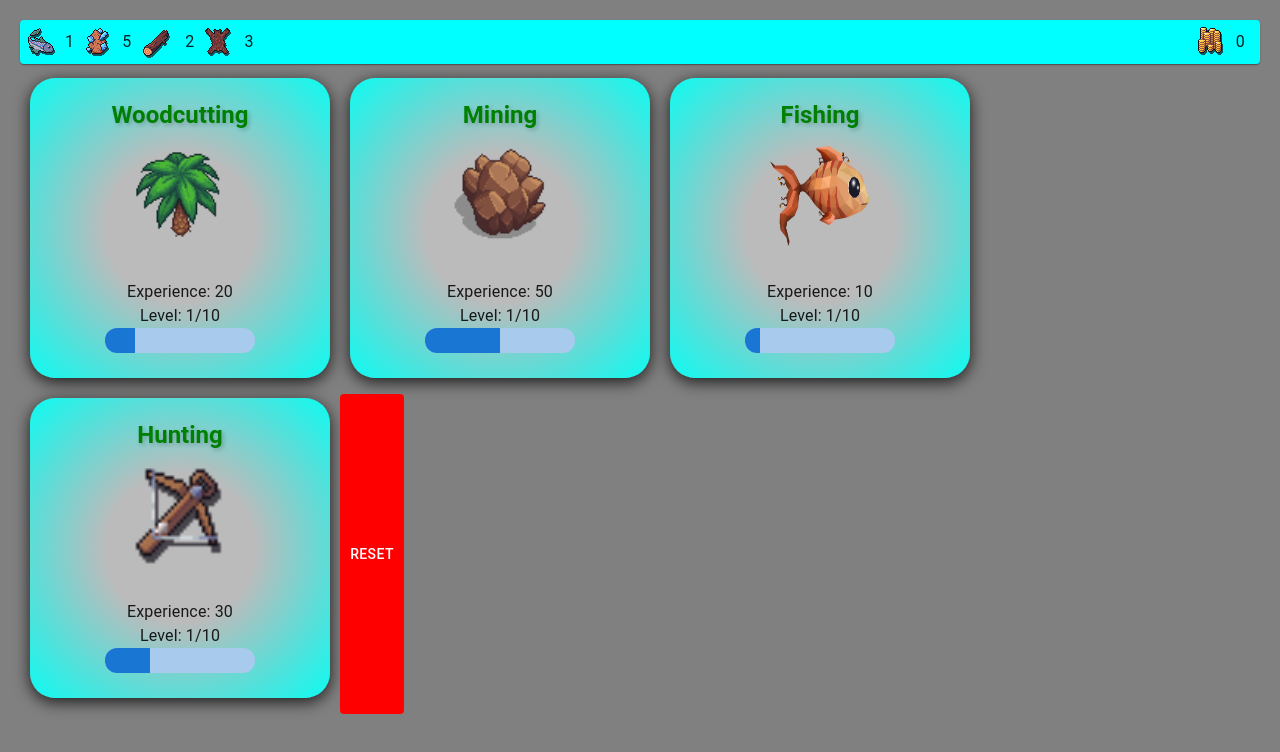
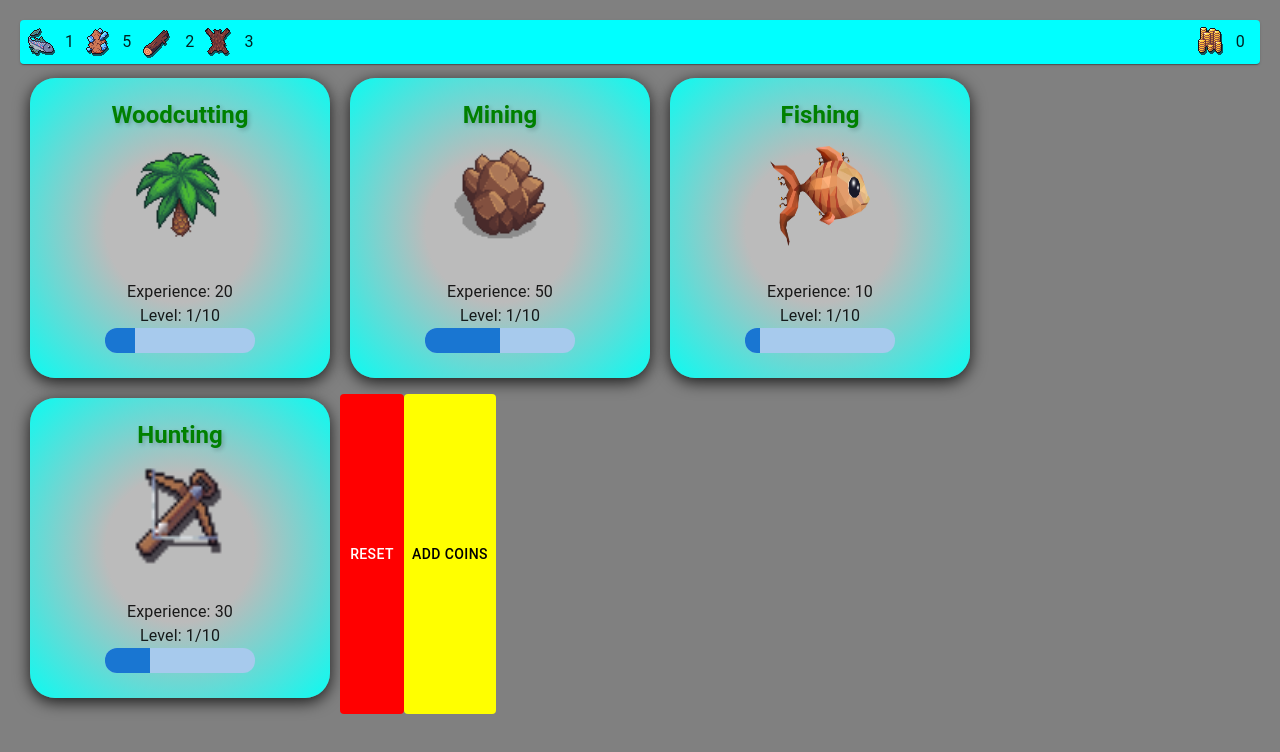
Before and after one commit to NCsaszar/incremental-mmo, a React app: page / in a window 1280 px wide. Shown: the top 752 px of the page. Built offline with nearby package versions, Linux system fonts and the light colour scheme; no server answers; the database is empty.

Commit message:
character added

```diff
--- a/package.json
+++ b/package.json
@@ -17,7 +17,8 @@
     "@mui/system": "^5.13.7",
     "firebase": "^10.0.0",
     "react": "^18.2.0",
-    "react-dom": "^18.2.0"
+    "react-dom": "^18.2.0",
+    "react-router-dom": "^6.14.1"
   },
   "devDependencies": {
     "@babel/core": "^7.22.8",
--- a/src/App.js
+++ b/src/App.js
@@ -7,6 +7,7 @@ import ResourcePanel from "./Skills/ResourcePanel";
 import { database } from "./firebase";
 import { ref, set, onValue } from "firebase/database";
 import { Button } from "@mui/material";
+import characterItems from "./character/charitems";
 
 // This function will return updated skill object
 const updateSkill = (skill, gameTickMS, maxExperience) => {
@@ -28,19 +29,23 @@ const updateSkill = (skill, gameTickMS, maxExperience) => {
 const App = () => {
   const gameTickMS = 200;
   const maxExperience = 900;
+
   const [skillsData, setSkillsData] = useState(skills);
   const [resData, setResData] = useState(resources);
+  const [charItems, setCharItems] = useState(characterItems);
 
   // Save game state
   function saveGameState() {
     set(ref(database, "games/gameId/skillsData"), skillsData);
     set(ref(database, "games/gameId/resData"), resData);
+    set(ref(database, "games/gameId/charItems"), charItems); // Save charItems to Firebase
   }
 
   // Reset game state
   function resetGameState() {
     set(ref(database, "games/gameId/skillsData"), skills);
     set(ref(database, "games/gameId/resData"), resources);
+    set(ref(database, "games/gameId/charItems"), characterItems);
   }
 
   // Load game state
@@ -60,8 +65,33 @@ const App = () => {
         resolve();
       });
     });
-    return Promise.all([skillsPromise, resPromise]);
+
+    const charItemsPromise = new Promise((resolve) => {
+      onValue(ref(database, "games/gameId/charItems"), (snapshot) => {
+        const data = snapshot.exists() ? snapshot.val() : characterItems;
+        setCharItems(data);
+        resolve();
+      });
+    });
+    return Promise.all([skillsPromise, resPromise, charItemsPromise]);
   }
+
+  const addCoins = (amt) => {
+    setCharItems((prevCharItems) => {
+      const updatedCharItems = prevCharItems.map((item) => {
+        if (item.name === "coins") {
+          return {
+            ...item,
+            qty: item.qty + (amt || 100),
+          };
+        } else {
+          return item;
+        }
+      });
+      set(ref(database, "games/gameId/charItems"), updatedCharItems);
+      return updatedCharItems;
+    });
+  };
 
   function gameTick() {
     setSkillsData((prevSkills) => {
@@ -109,12 +139,25 @@ const App = () => {
 
   return (
     <Box sx={{ display: "flex", flexWrap: "wrap", margin: "20px" }}>
-      <ResourcePanel resources={resData} />
+      <ResourcePanel resources={resData} charItems={charItems} />
       {skillsData.map((skill) => (
-        <SkillCard key={skill.name} skill={skill} />
+        <SkillCard key={skill.name} skill={skill} mExp={maxExperience} />
       ))}
-      <Button onClick={resetGameState} sx={{ bgcolor: "red", color: "white",'&:hover':{bgcolor:'green'} }}>
+      <Button
+        onClick={resetGameState}
+        sx={{ bgcolor: "red", color: "white", "&:hover": { bgcolor: "green" } }}
+      >
         Reset
+      </Button>
+      <Button
+        onClick={() => addCoins()}
+        sx={{
+          bgcolor: "yellow",
+          color: "black",
+          "&:hover": { bgcolor: "green" },
+        }}
+      >
+        Add Coins
       </Button>
     </Box>
   );
--- a/src/Skillresources/resources.js
+++ b/src/Skillresources/resources.js
@@ -4,24 +4,28 @@ const resources = [
     skill: "Woodcutting",
     qty: 0,
     base: 1,
+    sellPrice: 3,
   },
   {
     name: "ore",
     skill: "Mining",
     qty: 0,
     base: 1,
+    sellPrice: 2,
   },
   {
     name: "fish",
     skill: "Fishing",
     qty: 0,
     base: 1,
+    sellPrice: 4,
   },
   {
     name: "leather",
     skill: "Hunting",
     qty: 0,
     base: 1,
+    sellPrice: 3,
   },
 ];
 export default resources;
--- a/src/Skills/ExperienceBar.jsx
+++ b/src/Skills/ExperienceBar.jsx
@@ -9,7 +9,7 @@ const ProgressBar = styled(LinearProgress)(({ theme }) => ({
   borderRadius: 12, // Optionally, adjust the border radius
 }));
 
-const ExperienceBar = ({ experience }) => {
+const ExperienceBar = ({ experience, mExp }) => {
   const [currentLevel, setCurrentLevel] = useState(1);
   const [nextLevelExperience, setNextLevelExperience] = useState(
     levels[currentLevel + 1]
@@ -55,7 +55,10 @@ const ExperienceBar = ({ experience }) => {
         <Typography>Experience: {experience}</Typography>
         <Typography>Level: {currentLevel}/10</Typography>
         <Box sx={{ width: "100%" }}>
-          <ProgressBar variant="determinate" value={progress} />
+          <ProgressBar
+            variant="determinate"
+            value={experience == mExp ? 100 : progress}
+          />
         </Box>
       </Box>
     </>
--- a/src/Skills/ResourcePanel.jsx
+++ b/src/Skills/ResourcePanel.jsx
@@ -8,11 +8,12 @@ import leather from "../resourcepics/leather.png";
 import coins from "../resourcepics/coins.png";
 import { Typography } from "@mui/material";
 
-const ResourcePanel = ({ resources }) => {
+const ResourcePanel = ({ resources, charItems }) => {
   let fishCt = resources.filter((res) => res.name == "fish")[0].qty;
   let logCt = resources.filter((res) => res.name == "log")[0].qty;
   let oreCt = resources.filter((res) => res.name == "ore")[0].qty;
   let leatherCt = resources.filter((res) => res.name == "leather")[0].qty;
+  let coinsCt = charItems.filter((item) => item.name == "coins")[0].qty;
 
   return (
     <Card
@@ -54,7 +55,7 @@ const ResourcePanel = ({ resources }) => {
         sx={{ display: "flex", justifyContent: "center", alignItems: "center" }}
       >
         <img src={coins} alt="coins" />
-        <Typography sx={{ mx: "10px" }}>{0}</Typography>
+        <Typography sx={{ mx: "10px" }}>{coinsCt}</Typography>
       </Box>
     </Card>
   );
--- a/src/Skills/SkillCard.jsx
+++ b/src/Skills/SkillCard.jsx
@@ -8,7 +8,7 @@ import rock from "../skillpics/rock.png";
 import fish from "../skillpics/fish.png";
 import hunt from "../skillpics/hunt.png";
 
-const SkillCard = ({ skill }) => {
+const SkillCard = ({ skill, mExp }) => {
   let skillImage;
   if (skill.name == "Woodcutting") {
     skillImage = tree;
@@ -71,7 +71,7 @@ const SkillCard = ({ skill }) => {
           }}
         />
       </Box>
-      <ExperienceBar experience={skill.experience} />
+      <ExperienceBar experience={skill.experience} mExp={mExp} />
     </Card>
   );
 };
--- /dev/null
+++ b/src/character/charitems.js
@@ -0,0 +1,8 @@
+const items = [
+  {
+    name: "coins",
+    qty: 0,
+  },
+];
+
+export default items;
```
Also changed, not shown: 1 other file (tests, documents, lock files or other folders).
